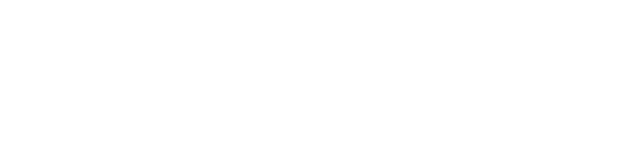
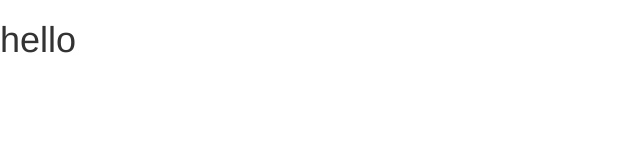
Before and after one commit to tomrxv/GetUP-github-pages, a plain HTML site: page index.html in a window 1280 px wide. Shown: the whole page, without its empty margins (0-640 px from the left). Drawn offline with nearby package versions, Linux system fonts and the light colour scheme.

Commit message:
titre change

```diff
--- a/index.html
+++ b/index.html
@@ -20,8 +20,7 @@
   <body>
 
 
-
-    <!-- TODO: Here goes your content! -->
+<H1>hello</H1>
 
 
 
```
